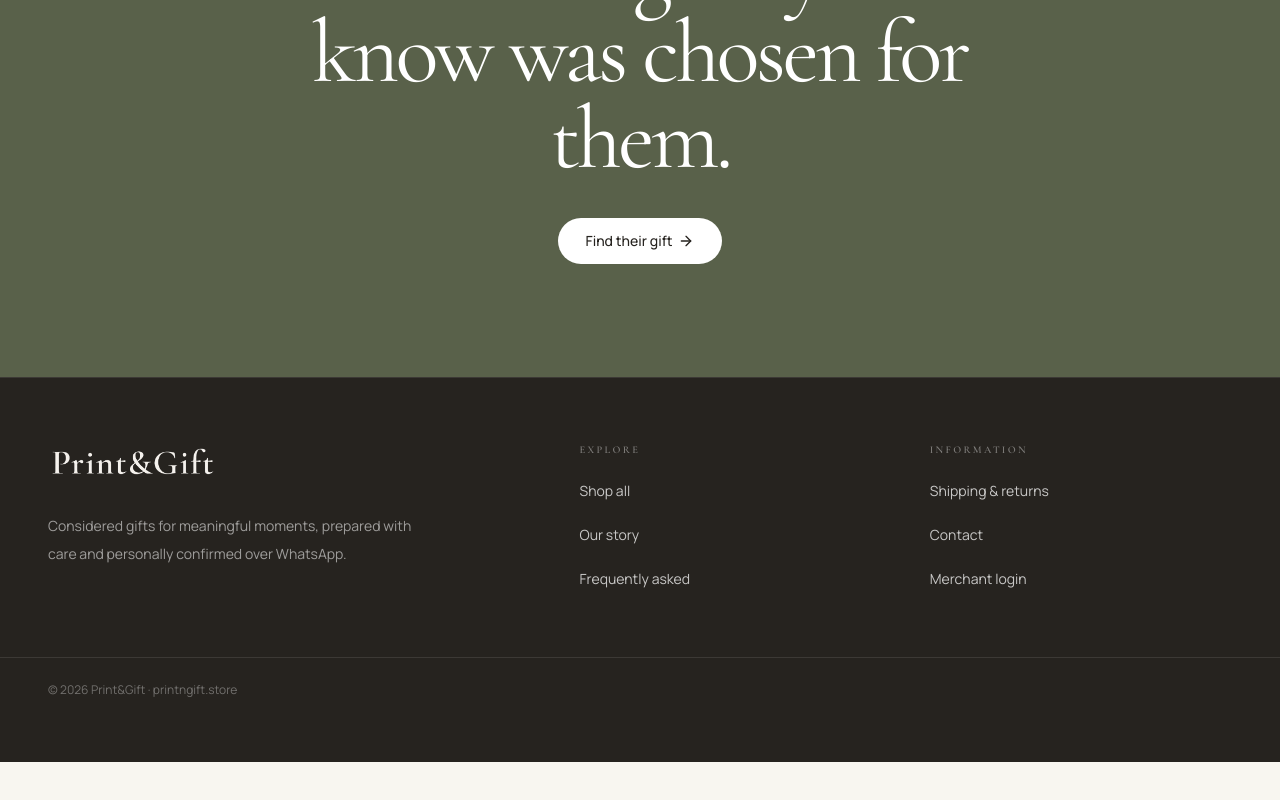
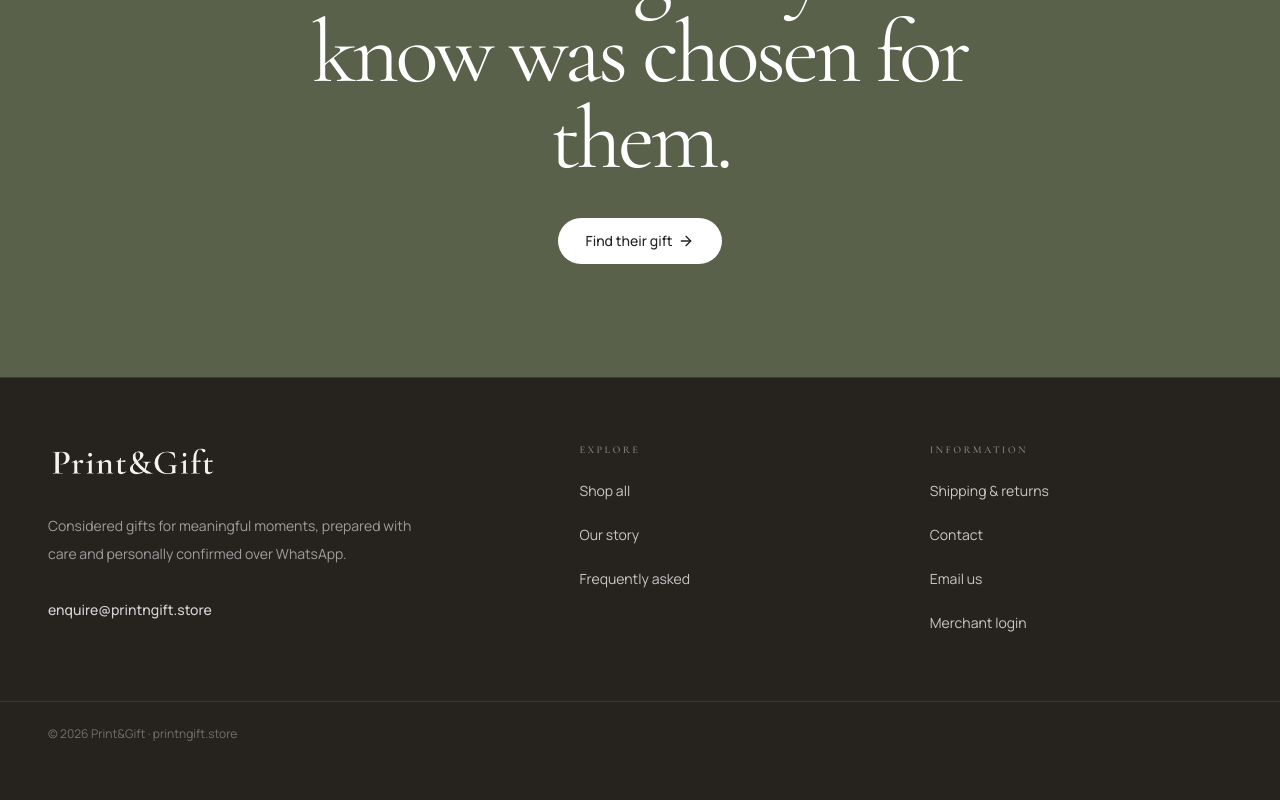
Before and after one commit to adilhusain01/Print-Gift, a Next.js app: page / in a window 1280 px wide. Shown: the part 3562-4362 px from the top of the page. Before the commit the page ends 4324 px from the top, so only its background shows below. Built offline with nearby package versions, Linux system fonts and the light colour scheme; no server answers; the database is empty.

Commit message:
feat: update contact information and enhance email accessibility in footer

```diff
--- a/src/app/contact/page.tsx
+++ b/src/app/contact/page.tsx
@@ -1,2 +1,2 @@
 import { InfoPage } from "@/components/info-page";
-export default function ContactPage() { return <InfoPage eyebrow="Talk to us" title="Let us help shape the right gift." intro="Questions, custom requests, bulk gifting, or a very specific idea: reach out and we will help shape it." sections={[{ title: "WhatsApp", body: "The fastest way to reach Print&Gift. Start checkout, send a bulk inquiry, or message the number configured by the merchant." }, { title: "Email", body: "For partnerships and bulk gifting, write to hello@printngift.store." }, { title: "Order support", body: "Keep your ORD order reference or INQ inquiry reference handy so we can find your request quickly." }, { title: "Business hours", body: "Messages are answered during standard business hours. Time-sensitive delivery requests are confirmed individually." }]} />; }
+export default function ContactPage() { return <InfoPage eyebrow="Talk to us" title="Let us help shape the right gift." intro="Questions, custom requests, bulk gifting, or a very specific idea: reach out and we will help shape it." sections={[{ title: "WhatsApp", body: "The fastest way to reach Print&Gift. Start checkout, send a bulk inquiry, or message the number configured by the merchant." }, { title: "Email", body: "For partnerships and bulk gifting, write to enquire@printngift.store." }, { title: "Order support", body: "Keep your ORD order reference or INQ inquiry reference handy so we can find your request quickly." }, { title: "Business hours", body: "Messages are answered during standard business hours. Time-sensitive delivery requests are confirmed individually." }]} />; }
--- a/src/components/site-footer.tsx
+++ b/src/components/site-footer.tsx
@@ -5,9 +5,9 @@ export function SiteFooter() {
   return (
     <footer className="border-t border-white/10 bg-[#26231f] py-16 text-white">
       <div className="container-site grid gap-12 md:grid-cols-[1.6fr_1fr_1fr]">
-        <div><BrandLogo inverse /><p className="mt-6 max-w-sm text-sm leading-7 text-white/55">Considered gifts for meaningful moments, prepared with care and personally confirmed over WhatsApp.</p></div>
+        <div><BrandLogo inverse /><p className="mt-6 max-w-sm text-sm leading-7 text-white/55">Considered gifts for meaningful moments, prepared with care and personally confirmed over WhatsApp.</p><a href="mailto:enquire@printngift.store?subject=Print%26Gift%20inquiry" className="mt-5 inline-flex min-h-11 items-center text-sm font-medium text-white/80 transition-colors hover:text-white">enquire@printngift.store</a></div>
         <div><h3 className="mb-3 text-[0.65rem] font-semibold uppercase tracking-[0.22em] text-white/40">Explore</h3><div className="grid text-sm text-white/75"><Link href="/shop" className="flex min-h-11 items-center">Shop all</Link><Link href="/about" className="flex min-h-11 items-center">Our story</Link><Link href="/faq" className="flex min-h-11 items-center">Frequently asked</Link></div></div>
-        <div><h3 className="mb-3 text-[0.65rem] font-semibold uppercase tracking-[0.22em] text-white/40">Information</h3><div className="grid text-sm text-white/75"><Link href="/policies" className="flex min-h-11 items-center">Shipping & returns</Link><Link href="/contact" className="flex min-h-11 items-center">Contact</Link><Link href="/admin" className="flex min-h-11 items-center">Merchant login</Link></div></div>
+        <div><h3 className="mb-3 text-[0.65rem] font-semibold uppercase tracking-[0.22em] text-white/40">Information</h3><div className="grid text-sm text-white/75"><Link href="/policies" className="flex min-h-11 items-center">Shipping & returns</Link><Link href="/contact" className="flex min-h-11 items-center">Contact</Link><a href="mailto:enquire@printngift.store?subject=Print%26Gift%20inquiry" className="flex min-h-11 items-center">Email us</a><Link href="/admin" className="flex min-h-11 items-center">Merchant login</Link></div></div>
       </div>
       <div className="container-site mt-14 border-t border-white/10 pt-6 text-xs text-white/35">© {new Date().getFullYear()} Print&Gift · printngift.store</div>
     </footer>
```
